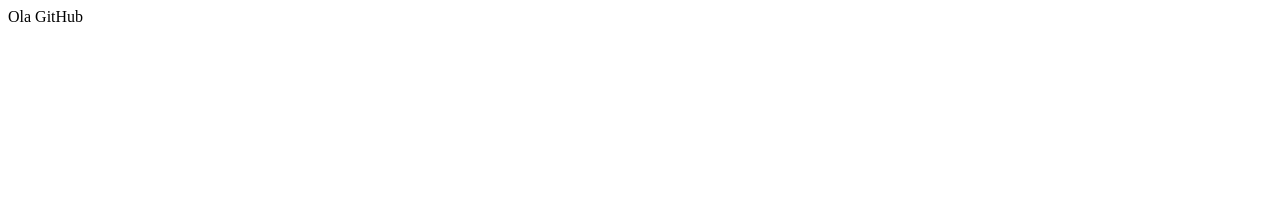
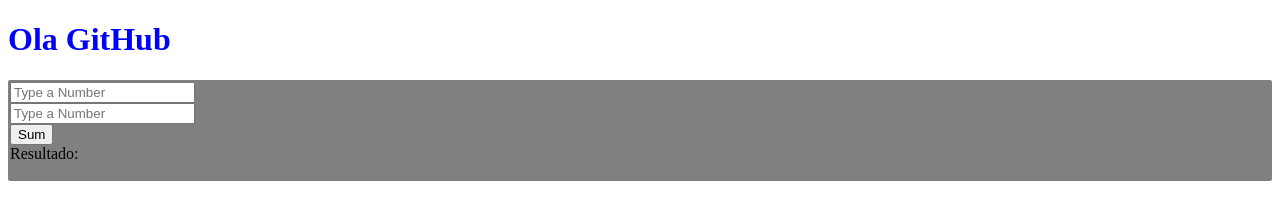
Before and after one commit to Dudugs410/aulaWebPack, a website: page index.html in a window 1280 px wide. Drawn offline with Linux system fonts and the light colour scheme.

Commit message:
sum function added

```diff
--- a/index.html
+++ b/index.html
@@ -4,11 +4,25 @@
     <meta charset="UTF-8">
     <meta http-equiv="X-UA-Compatible" content="IE=edge">
     <meta name="viewport" content="width=device-width, initial-scale=1.0">
-    <title>Document</title>
+    <link rel="stylesheet" href="style.css">
+    <script src="main.js"></script>
+
+    <title>Exercício Obrigatório</title>
 </head>
 <body>
 
-    Ola GitHub
+    <h1>Ola GitHub</h1>
+
+    <div class="cardSum">
+
+        <div><input type="text" placeholder="Type a Number" id="num_01"></div>
+        <div><input type="text" placeholder="Type a Number" id="num_02"></div>
+        <div><button id="execSum" onclick="executeSum()">Sum</button></div>
+        <div>Resultado: </div>
+        <p id="resultSum"></p>
+
+    </div>
+
 
 </body>
 </html>
--- a/main.js
+++ b/main.js
@@ -1 +1,24 @@
-console.log("Olá JS")
+
+function sum( num_01, num_02){
+
+    var sum = parseInt(num_01) + parseInt(num_02)
+    return sum;
+}
+
+
+function executeSum(){
+
+    var num_01 = document.querySelector("#num_01").value
+    var num_02 = document.querySelector("#num_02").value
+
+    if((isNaN(num_01)) || (isNaN(num_02)))
+    {
+        alert("Type a valid number")
+        return
+    }
+
+    const resultado = sum(num_01, num_02)
+
+    document.querySelector("#resultSum").innerHTML = resultado
+
+}
--- /dev/null
+++ b/style.scss
@@ -0,0 +1,11 @@
+.cardSum{
+
+    background-color: gray;
+    padding: 2px;
+    border-radius: 2px;
+    size: 500%;
+}
+
+h1{
+    color: blue;
+}
```
Also changed, not shown: package.json (added, +25 -0 lines), README.md (added), style.css (added), 2 other files.
